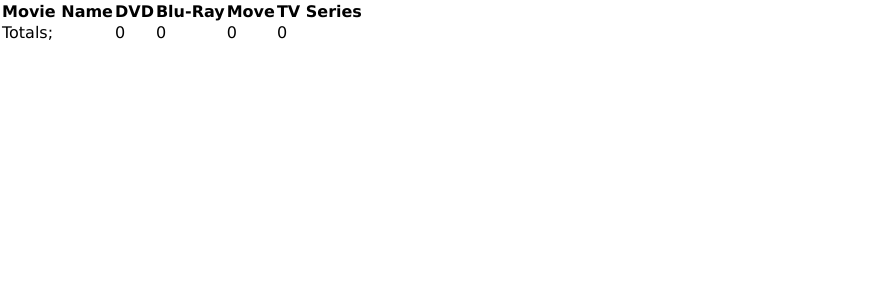
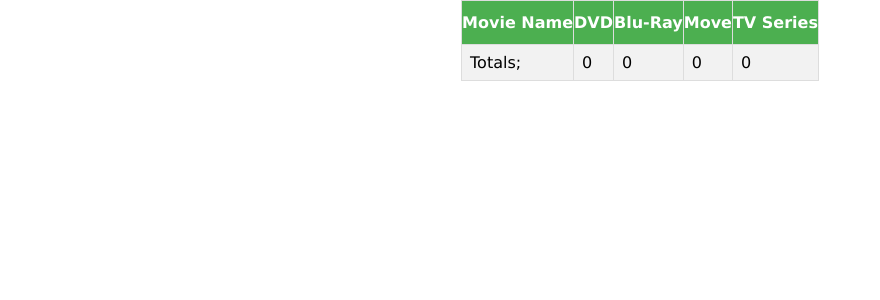
Before and after one commit to pecuniam1/movies, a PHP site: page / in a window 1280 px wide. Shown: the top 300 px of the page, without its empty margins (0-880 px from the left). Run offline with PHP 8.4, Linux system fonts and the light colour scheme; data that the repository does not hold is empty.

Commit message:
updated styling for table

```diff
--- a/public/css/style.css
+++ b/public/css/style.css
@@ -6,6 +6,38 @@
 
 .hide {
   display: none;
+}
+
+div#mainpage {
+  display: -webkit-box;
+  display: -ms-flexbox;
+  display: flex;
+  -webkit-box-pack: center;
+      -ms-flex-pack: center;
+          justify-content: center;
+}
+
+table#movietable {
+  border-collapse: collapse;
+}
+
+table#movietable td, table#movietable th {
+  border: 1px solid #ddd;
+  padding: 8px;
+}
+
+table#movietable tr:nth-child(even) {
+  background-color: #f2f2f2;
+}
+
+table#movietable tr:hover {
+  background-color: #ddd;
+}
+
+table#movietable th {
+  padding: 12px 0;
+  background-color: #4CAF50;
+  color: white;
 }
 
 div#modal_backdrop {
```
Also changed, not shown: scss/style.scss (+20 -0 lines), 1 other file.
